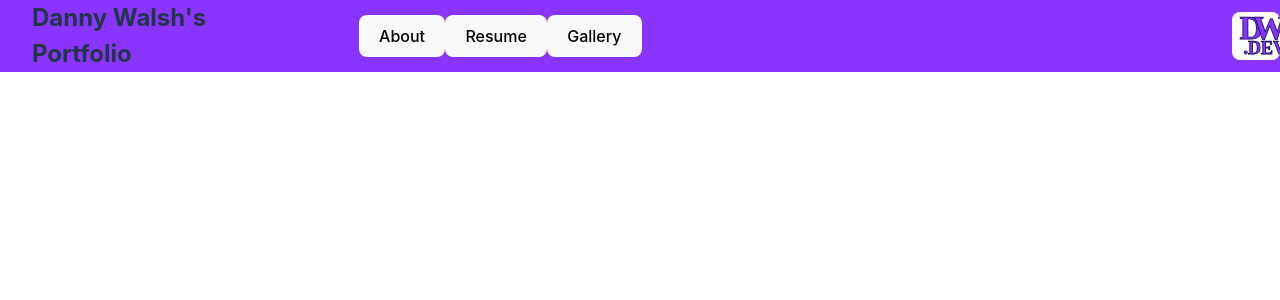
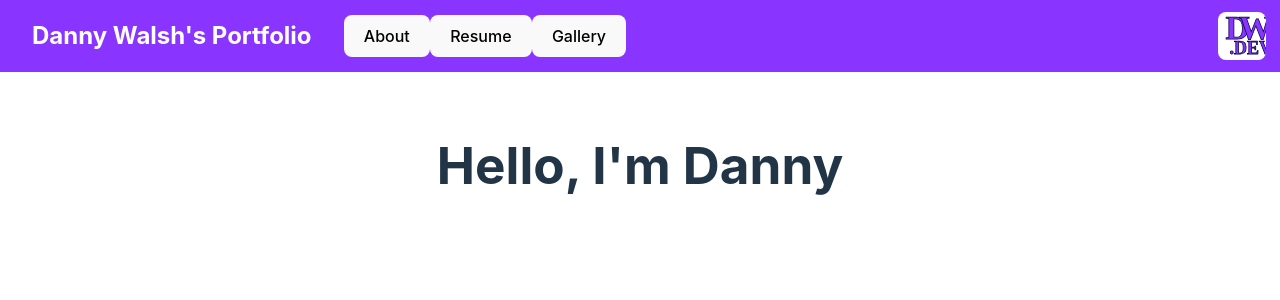
Before and after one commit to Hamilton02/DannyWalshDev, a React (Vite) app: page / in a window 1280 px wide. Shown: the top 300 px of the page. Built offline with nearby package versions, Linux system fonts and the light colour scheme.

Commit message:
CICD Pipeline Test
I think it's working

```diff
--- a/src/pages/Layout.jsx
+++ b/src/pages/Layout.jsx
@@ -1,5 +1,5 @@
 import React from 'react'
-import { useOutlet, Link } from 'react-router-dom'
+import { useOutlet, Link, useParams } from 'react-router-dom'
 import '../styles/Layout.css'
 import DWDev from '../assets/DWDev.svg'
 
@@ -7,13 +7,24 @@ const Layout = () => {
 
   const outlet = useOutlet()
 
+  let content
+
+  const hello = (
+    <h1>Hello, I'm Danny</h1>
+  )
+
+  if(!outlet){
+    content = hello
+  }else{
+    content = outlet;
+  }
 
 
   return (
     <div className='site-wrapper'>
 
       <aside className='menu'>
-        <h2>Danny Walsh's Portfolio</h2>
+        <Link to="/"><h2 className="white site-title">Danny Walsh's Portfolio</h2></Link>
         <Link to="/about"><button>About</button></Link>
         <Link to="/resume"><button>Resume</button></Link>
         <Link to='/gallery'><button>Gallery</button></Link>
@@ -22,7 +33,9 @@ const Layout = () => {
         </div>
       </aside>
 
-      <div className='outlet-wrapper'>{outlet}</div>
+      <div className='outlet-wrapper'>
+        {content}
+      </div>
 
 
     </div>
--- a/src/styles/Layout.css
+++ b/src/styles/Layout.css
@@ -5,6 +5,15 @@
   width: 80vw;
   position: relative;
   align-items: center;
+}
+
+.white{
+  color: white;
+}
+
+.site-title{
+  margin-left: 2rem;
+  margin-right: 2rem;
 }
 
 aside.menu{
```
